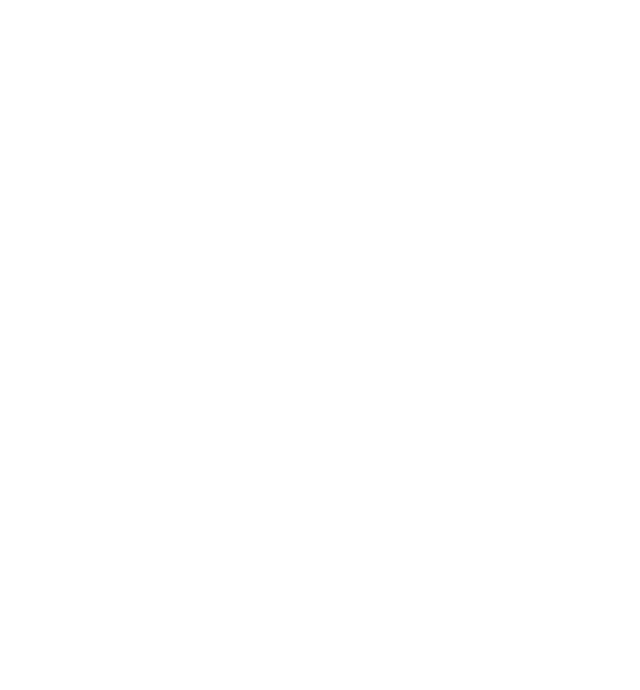
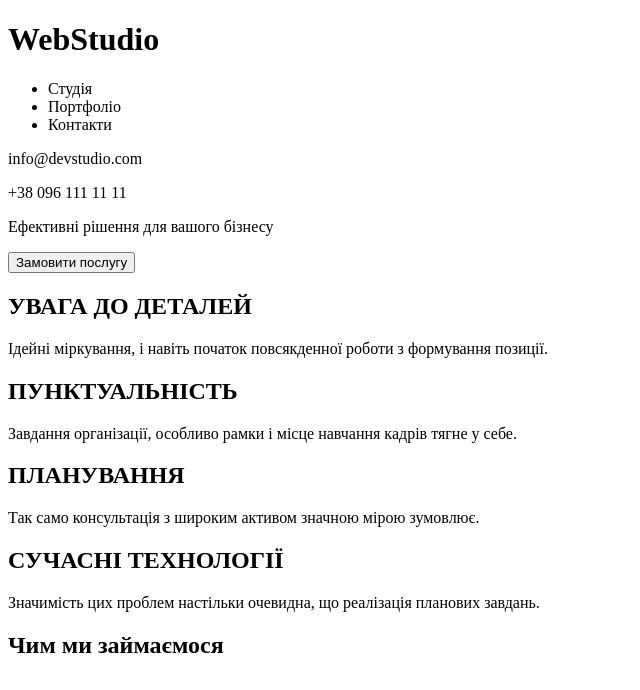
Before and after one commit to MelnykY/goit-markup-hw-01, a plain HTML site: page index.html in a window 1280 px wide. Shown: the whole page, without its empty margins (0-640 px from the left). Drawn offline with Linux system fonts and the light colour scheme.

Commit message:
body added/index html

```diff
--- a/index.html
+++ b/index.html
@@ -1,5 +1,6 @@
 <!DOCTYPE html>
 <html lang="en">
+
 <head>
     <meta charset="UTF-8">
     <meta http-equiv="X-UA-Compatible" content="IE=edge">
@@ -7,6 +8,75 @@
     <title>Document</title>
 </head>
 <body>
+    <header>
+        <h1>WebStudio</h1>
+        <nav>
+            <ul>
+                <li>Студія</li>
+                <li>Портфоліо</li>
+                <li>Контакти</li>
+            </ul>
+        </nav>
+        <p>info@devstudio.com</p>
+        <p>+38 096 111 11 11</p>
+    </header>
+    <main>
+        <!--шапка-->
+        <div>
+            <div>
+                <p>Ефективні рішення для вашого бізнесу</p>
+            </div>
+            <div>
+                <button>Замовити послугу</button>
+            </div>
+        </div>
+        <!--особливості-->
+        <div>
+            <div>
+                <h2>
+                    УВАГА ДО ДЕТАЛЕЙ
+                </h2>
+                <p>
+                    Ідейні міркування, і навіть початок повсякденної роботи з формування позиції.
+                </p>
+            </div>
+            <div>
+                <h2>
+                    ПУНКТУАЛЬНІСТЬ
+                </h2>
+                <p>
+                    Завдання організації, особливо рамки і місце навчання кадрів тягне у себе.
+                </p>
+            </div>
+            <div>
+                <h2>
+                    ПЛАНУВАННЯ
+                </h2>
+                <p>
+                    Так само консультація з широким активом значною мірою зумовлює.
+                </p>
+            </div>
+            <div>
+                <h2>
+                    СУЧАСНІ ТЕХНОЛОГІЇ
+                </h2>
+                <p>
+                    Значимість цих проблем настільки очевидна, що реалізація планових завдань.
+                </p>
+            </div>
+        </div>
+        <!--Чим ми займаємося-->
+        <div>
+            <h2>
+                Чим ми займаємося
+            </h2>
+            <img src="/img_box1.png" alt="" />
+            <img src="/img_box2.png" alt="" />
+            <img src="/img_box3.png" alt="" />
+        </div>
+    </main>
+    <footer>
+    </footer>
+</body>
 
-</body>
 </html>
```
